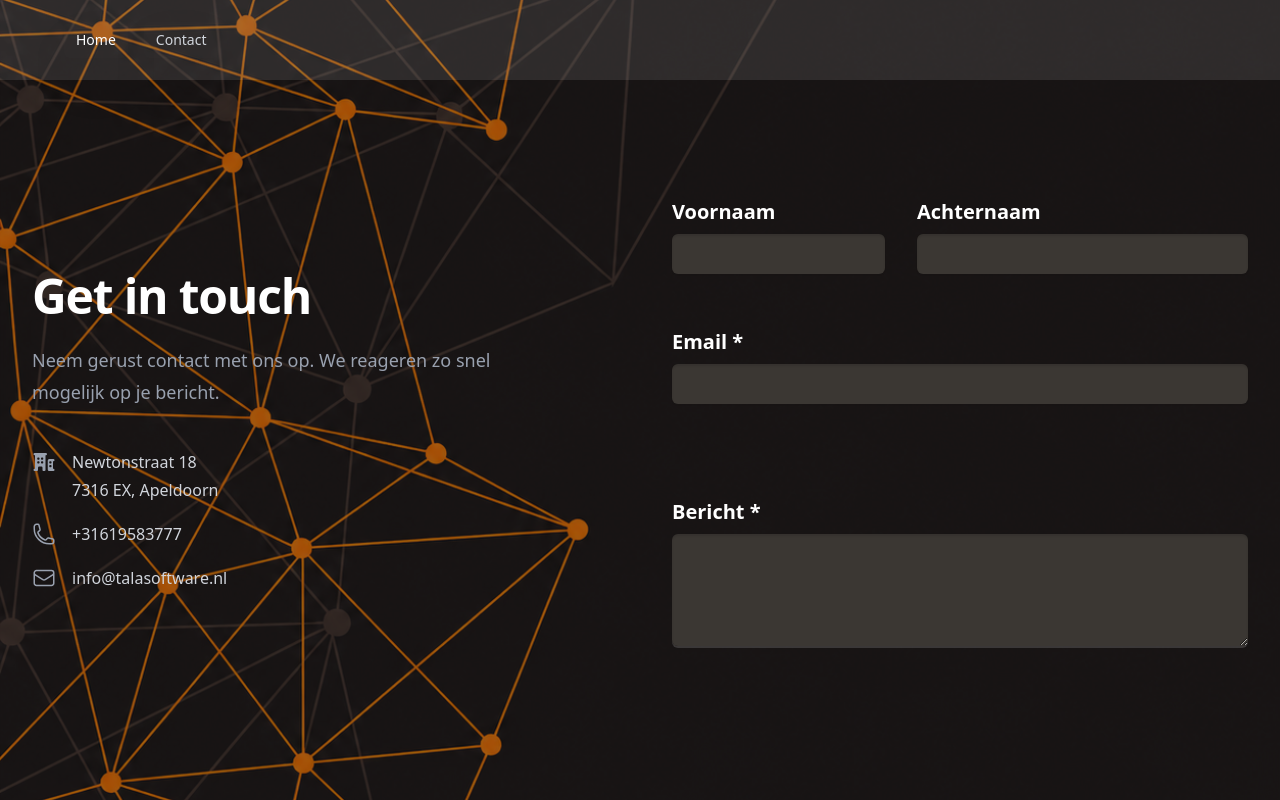
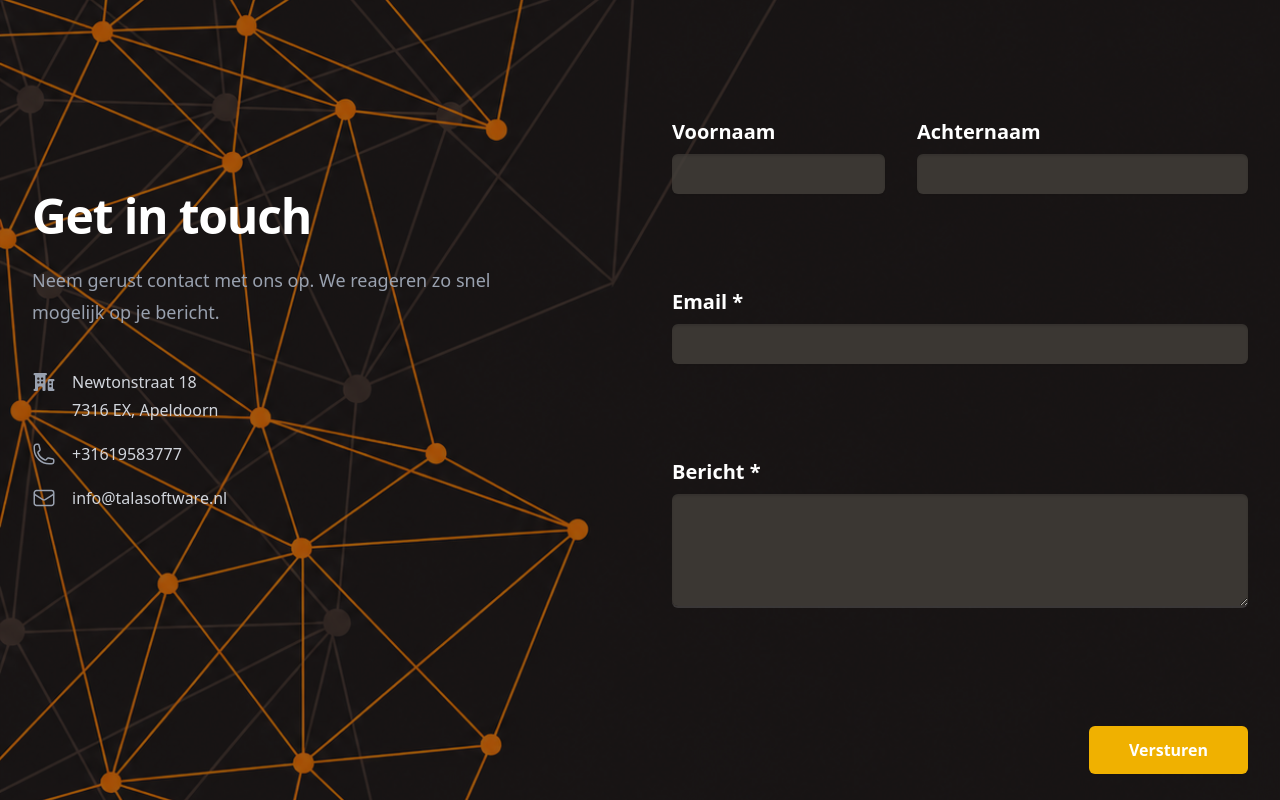
Before and after one commit to triplejingle/talasoftware, a Next.js app: page /contact in a window 1280 px wide. Shown: the top 800 px of the page. Built offline with nearby package versions, Linux system fonts and the light colour scheme.

Commit message:
fixed toast

```diff
--- a/app/contact/page.tsx
+++ b/app/contact/page.tsx
@@ -2,14 +2,15 @@
 import {BuildingOffice2Icon} from "@heroicons/react/16/solid";
 import {EnvelopeIcon, PhoneIcon} from "@heroicons/react/24/outline";
 import React, {useRef} from "react";
-import NavBar from "@/components/navbar/NavBar";
+import 'react-toastify/dist/ReactToastify.css';
 import {PrimaryActionButton} from "@/components/uicomponents/buttons/ActionButton";
 import {LabelTag} from "@/components/content/LabelTag";
 import {Bounce, toast, ToastContainer} from "react-toastify";
 import {SubmitHandler, useForm} from "react-hook-form";
 import {yupResolver} from "@hookform/resolvers/yup";
+
+import * as yup from "yup";
 import emailjs from "@emailjs/browser";
-import * as yup from "yup";
 
 interface ContactProps {
   firstName?: string,
@@ -43,6 +44,7 @@ export default function Page() {
     defaultValues: {firstName: "", lastName: "", email: "", message: ""}
   })
 
+
   const onSubmit: SubmitHandler<ContactProps> = (data) => {
     emailjs
         .sendForm(process.env.NEXT_PUBLIC_SERVICE_ID!, process.env.NEXT_PUBLIC_TEMPLATE_ID!, form?.current, {
@@ -69,8 +71,10 @@ export default function Page() {
       <div className={"bg-[url('../public/servicesapi2.png')] bg-cover bg-center bg-no-repeat  bg-primary-400 bg-blend-multiply  md:bg-transparent"}>
         <div className="absolute inset-0 overflow-hidden -scale-x-100 ">
           <div className="absolute inset-0 bg-[url('../public/servicesapi2.png')] bg-cover bg-center bg-no-repeat -scale-x-100 bg-primary-400 bg-blend-multiply"></div>
+
         </div>
-        <NavBar/>
+
+
       <div className="relative isolate">
         <div className="mx-auto grid max-w-7xl grid-cols-1 lg:grid-cols-2">
           <div className="relative px-6 pt-24 pb-20 sm:pt-32 lg:static lg:px-8 lg:py-48">
@@ -133,6 +137,7 @@ export default function Page() {
                         autoComplete="given-name"
                         className="inset-shadow-top shadow-bot  rounded-md bg-primary-700/80 block w-full  border-0 px-3.5 py-2  shadow-xs  placeholder:text-primary-400 sm:text-xl sm:leading-6"
                     />
+                    {errors.firstName ? <p className="py-3 text-red-500 text-xs italic">Voer hier je eerste naam in.</p> : <p className={"py-3 text-xs"}> &nbsp;</p>}
                   </div>
                 </div>
                 <div>
@@ -147,6 +152,7 @@ export default function Page() {
                         autoComplete="family-name"
                         className="inset-shadow-top shadow-bot rounded-md bg-primary-700/80  block w-full border-0 px-3.5 py-2  shadow-xs  placeholder:text-primary-400 sm:text-xl sm:leading-6"
                     />
+                    {errors.lastName ? <p className="py-3 text-red-500 text-xs italic">Voer hier je achternaam in</p> : <p className={"py-3 text-xs"}> &nbsp;</p>}
                   </div>
                 </div>
 
@@ -202,7 +208,7 @@ export default function Page() {
                 {/*    .*/}
                 {/*  </Label>*/}
                 {/*</Field>*/}
-                <ToastContainer/>
+
               </div>
               <div className="mt-10 flex justify-center py-10 sm:px-0 sm:justify-end">
                 {!isSubmitted ?
@@ -216,6 +222,8 @@ export default function Page() {
                 }
               </div>
             </form>
+
+            <ToastContainer/>
           </div>
           {/*<form action="#" method="POST" className="px-6 pt-20 pb-24 sm:pb-32 lg:px-8 lg:py-48">*/}
           {/*  <div className="mx-auto max-w-xl lg:mr-0 lg:max-w-lg">*/}
@@ -303,6 +311,8 @@ export default function Page() {
           {/*</form>*/}
         </div>
       </div>
+
+
       </div>
   )
 }
```
